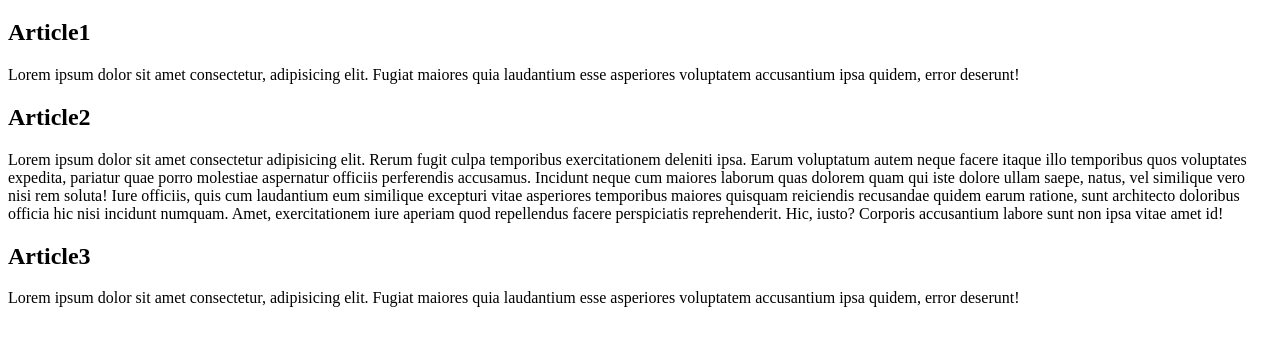
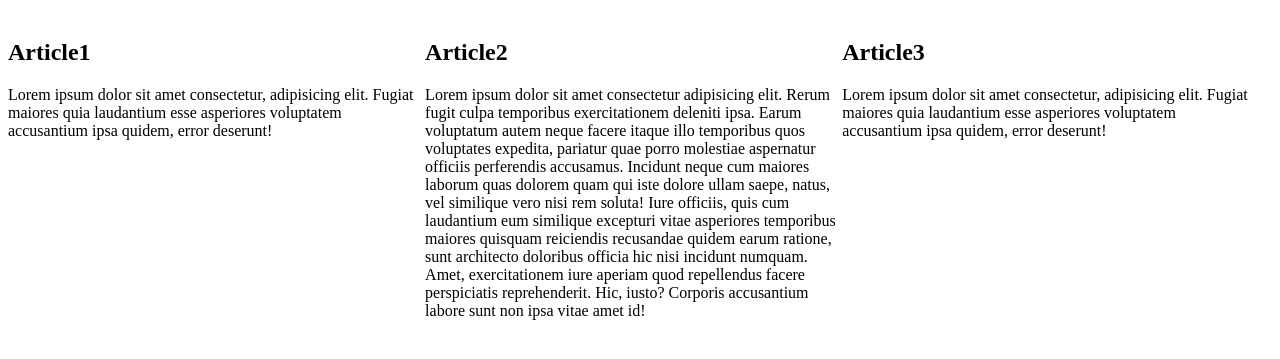
Before and after one commit to MariusCodeAcademy/CssFlexGrid, a plain HTML site: page GridStart/index.html in a window 1280 px wide. Shown: the part 61-420 px from the top of the page. Drawn offline with Linux system fonts and the light colour scheme.

Commit message:
3 row grid

```diff
--- a/GridStart/index.html
+++ b/GridStart/index.html
@@ -4,6 +4,7 @@
     <meta charset="UTF-8" />
     <meta http-equiv="X-UA-Compatible" content="IE=edge" />
     <meta name="viewport" content="width=device-width, initial-scale=1.0" />
+    <link rel="stylesheet" href="style.css" />
     <title>Grid</title>
   </head>
   <body>
--- a/GridStart/style.css
+++ b/GridStart/style.css
@@ -1,3 +1,8 @@
 body {
-  background-color: rgb(195, 195, 195);
+  /* background-color: rgb(211, 71, 71); */
 }
+
+.grid-container {
+  display: grid;
+  grid-template-columns: 33% 33% 33%;
+}
```
